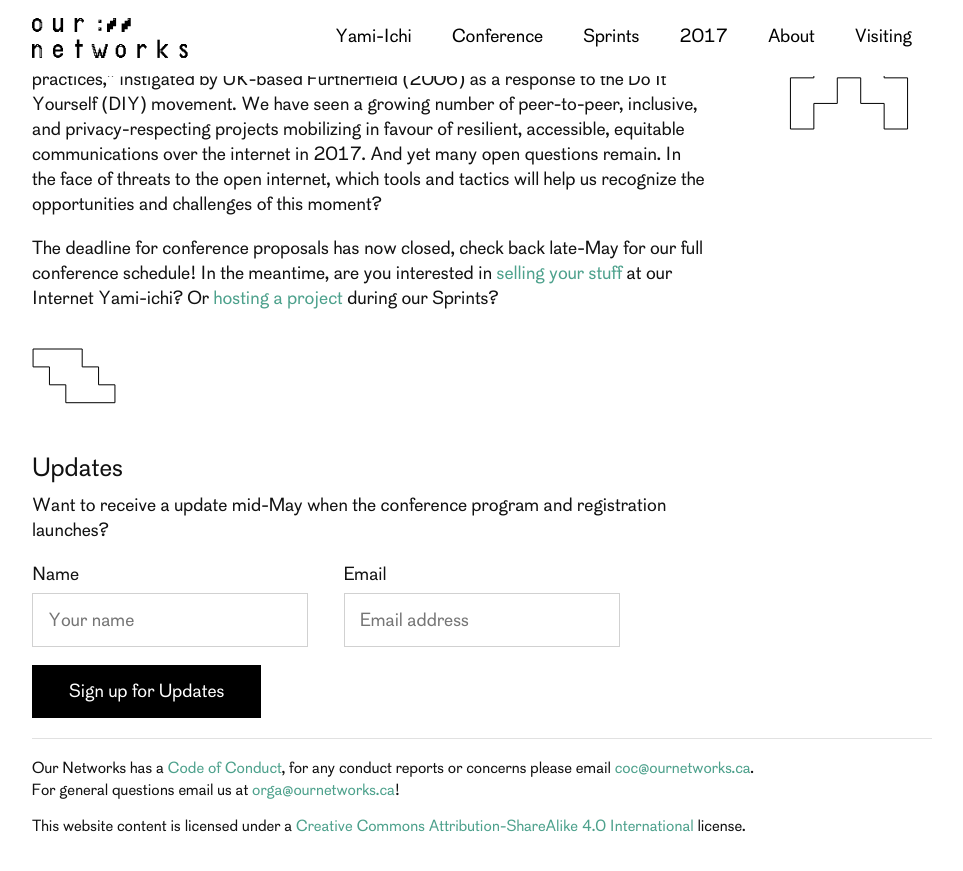
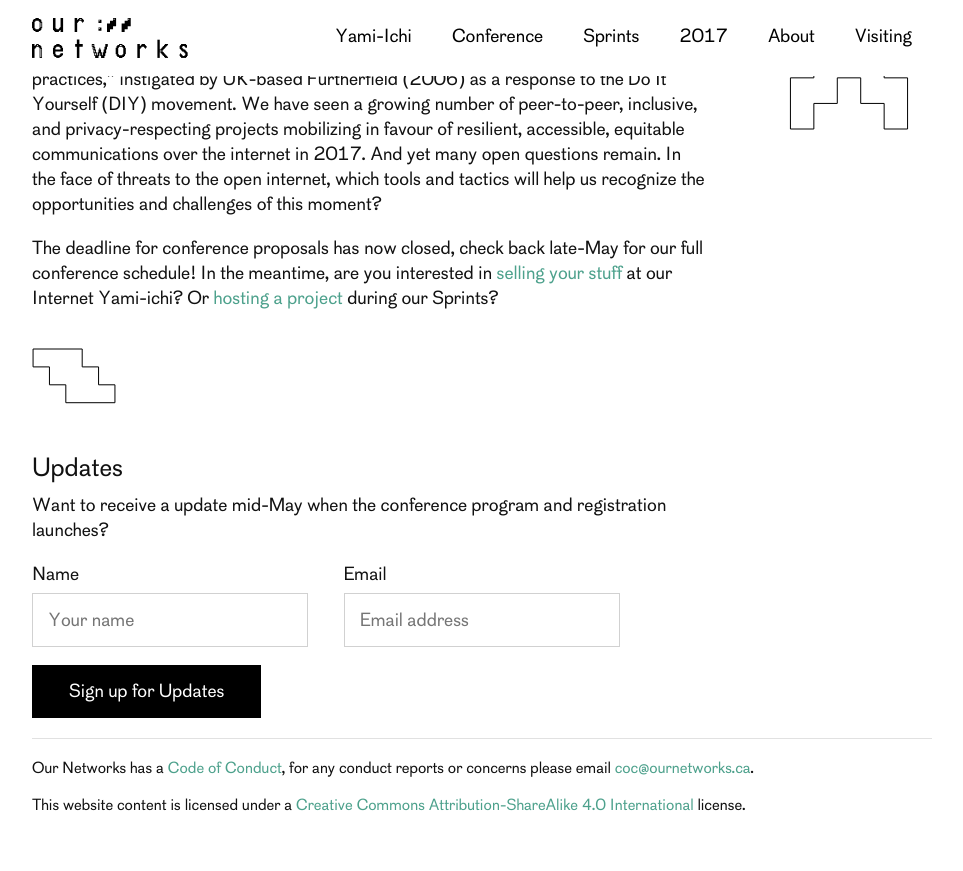
Before and after one commit to ournetworks/ournetworks.ca, a Jekyll site: the page built from index.md, in a window 1280 px wide and 900 px high, scrolled down 689 px. Shown: the top 871 px of the window, without its empty margins (158-1121 px from the left). Built offline with Jekyll 4.4.1, drawn with Linux system fonts in a browser that asks for light colours.

Commit message:
remove organizer email from footer only about now

```diff
--- a/_includes/footer.html
+++ b/_includes/footer.html
@@ -2,7 +2,7 @@
   <div class="container">
     <hr>
 
-    <p>Our Networks has a <a href="/code-of-conduct/">Code of Conduct</a>, for any conduct reports or concerns please email <a href="mailto:coc@ournetworks.ca">coc@ournetworks.ca</a>.<br /> For general questions email us at <a href="mailto:{{ site.email }}">{{ site.email }}</a>!</p>
+    <p>Our Networks has a <a href="/code-of-conduct/">Code of Conduct</a>, for any conduct reports or concerns please email <a href="mailto:coc@ournetworks.ca">coc@ournetworks.ca</a>.</p>
 
     <p>This website content is licensed under a <a rel="license" href="http://creativecommons.org/licenses/by-sa/4.0/">Creative Commons Attribution-ShareAlike 4.0 International</a> license.</p>
   </div>
```
